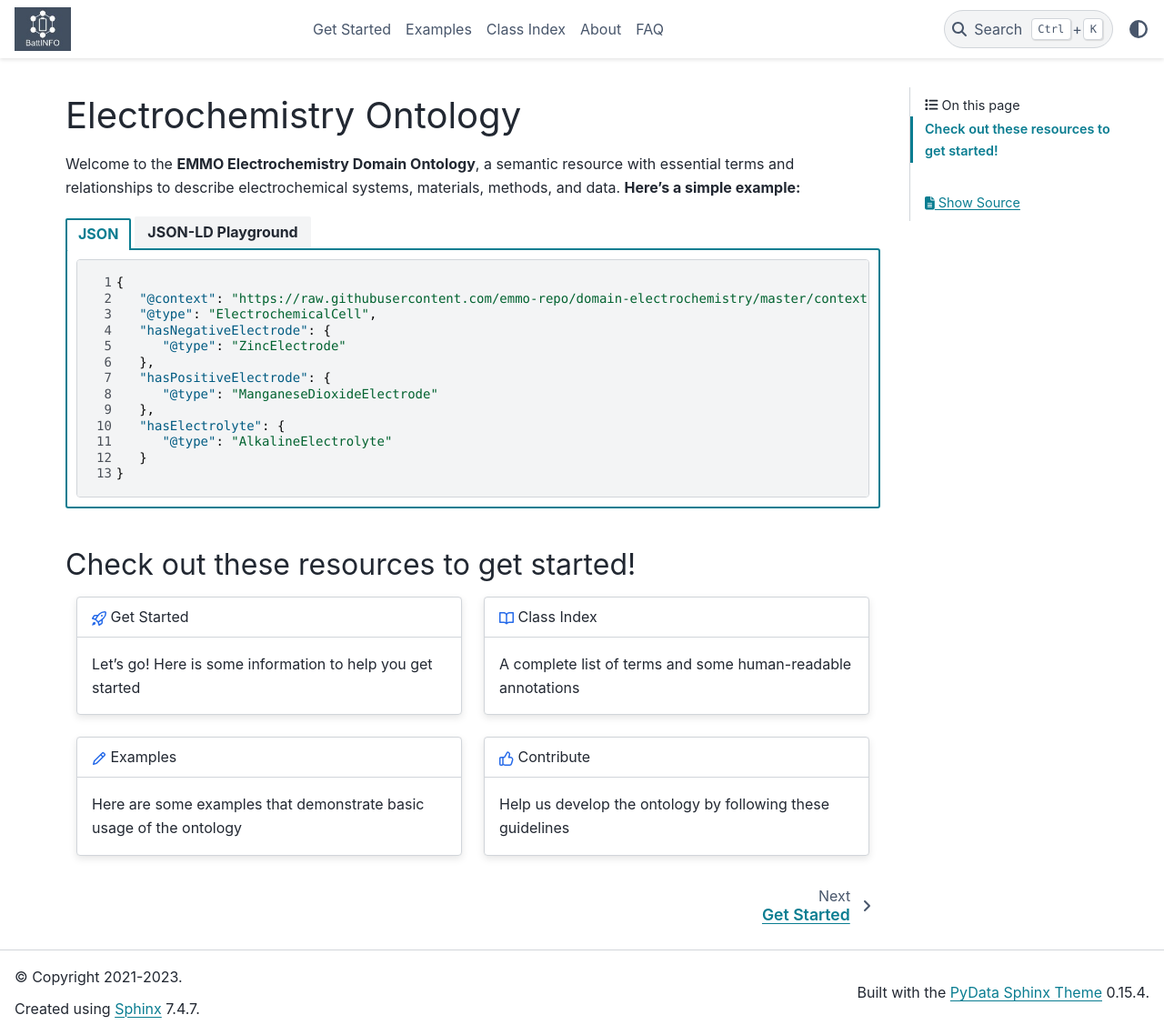
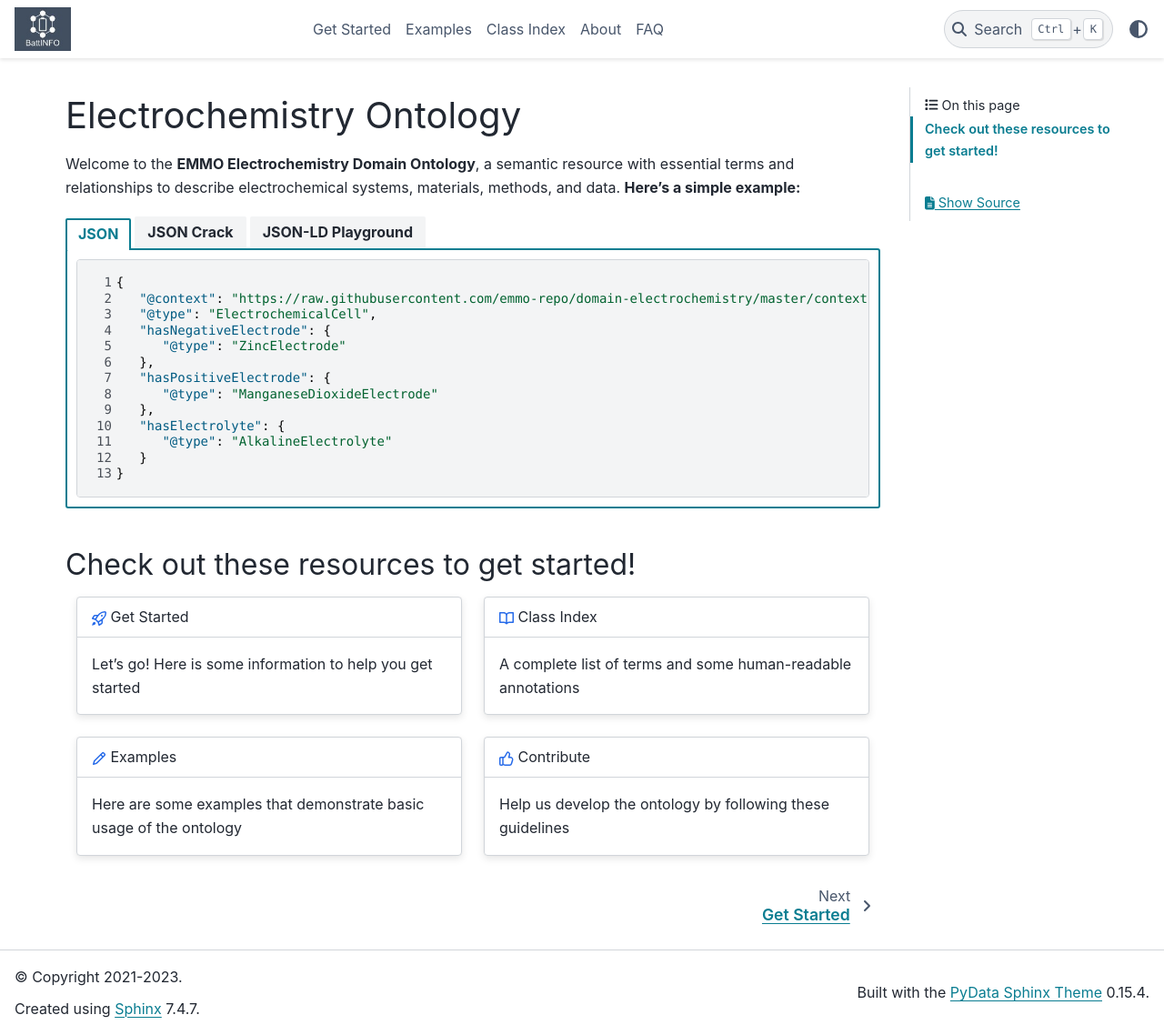
Before and after one commit to emmo-repo/domain-electrochemistry, a Sphinx documentation site: the page built from sphinx/index.rst, in a window 1280 px wide and 1138 px high. Shown: the whole window at 91% size. Built offline with Sphinx 7.4.7 and the PyData theme 0.15.4, drawn with Linux system fonts in a browser that asks for light colours.

Commit message:
Update index.rst

```diff
--- a/sphinx/index.rst
+++ b/sphinx/index.rst
@@ -35,11 +35,22 @@
             }
          }
 
+   .. tab-item:: JSON Crack
+
+      .. raw:: html
+
+         <div style="position: relative; padding-top: 56.25%;">  <!-- Aspect ratio of 16:9 -->
+            <iframe id="jsoncrackEmbed" style="position: absolute; top: 0; left: 0; width: 100%; height: 100%;" src="https://jsoncrack.com/widget?json=https://raw.githubusercontent.com/emmo-repo/domain-electrochemistry/master/sphinx/assets/jsonld/example_electrochemical_cell.json"></iframe>
+         </div>
+
    .. tab-item:: JSON-LD Playground
 
       .. raw:: html
 
-         <iframe id="jsoncrackEmbed" width="100%" height="500" src="https://jsoncrack.com/widget?json=https://raw.githubusercontent.com/emmo-repo/domain-electrochemistry/master/sphinx/assets/jsonld/example_electrochemical_cell.json"></iframe>
+         <div style="position: relative; padding-top: 56.25%;">  <!-- Aspect ratio of 16:9 -->
+            <iframe src="https://json-ld.org/playground/#startTab=tab-expanded&json-ld=%7B%22%40context%22%3A%22https%3A%2F%2Fraw.githubusercontent.com%2Femmo-repo%2Fdomain-electrochemistry%2Fmaster%2Fcontext.json%22%2C%22%40type%22%3A%22ElectrochemicalCell%22%2C%22hasNegativeElectrode%22%3A%7B%22%40type%22%3A%22ZincElectrode%22%7D%2C%22hasPositiveElectrode%22%3A%7B%22%40type%22%3A%22ManganeseDioxideElectrode%22%7D%2C%22hasElectrolyte%22%3A%7B%22%40type%22%3A%22AlkalineElectrolyte%22%7D%7D" style="position: absolute; top: 0; left: 0; width: 100%; height: 100%;" frameborder="0" allowfullscreen></iframe>
+         </div>
+
 
 
 Check out these resources to get started!
```
